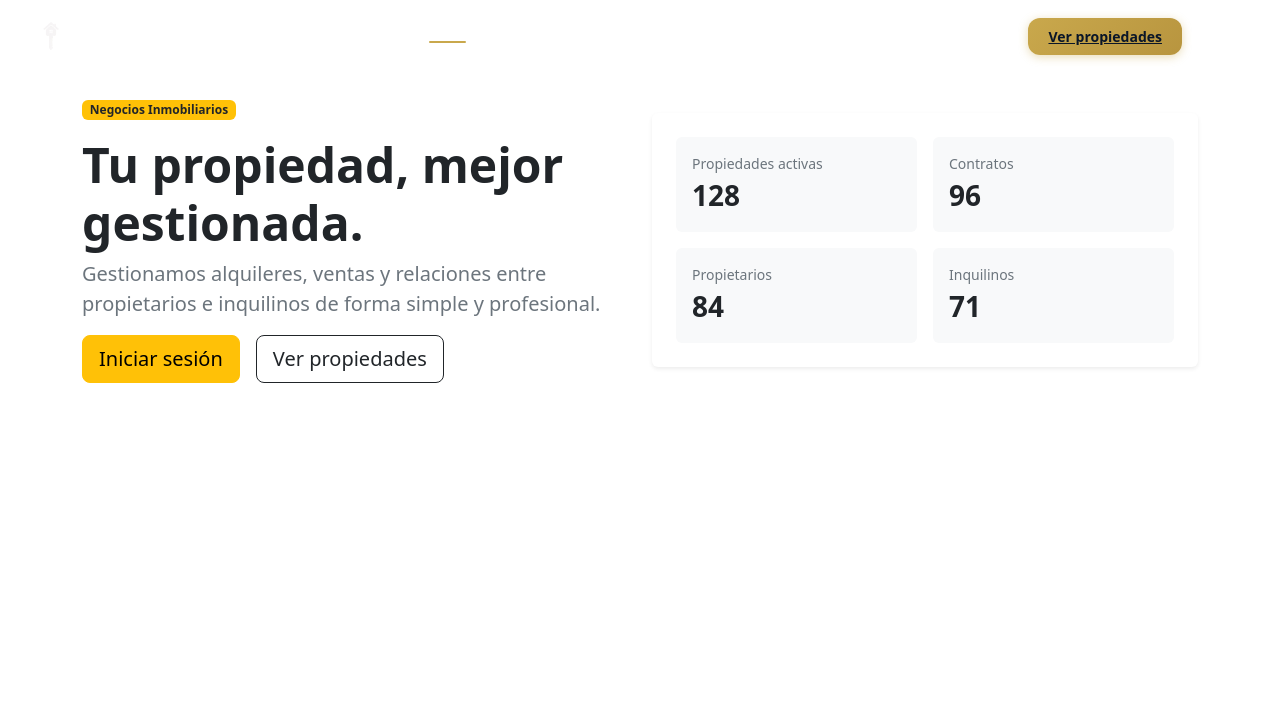
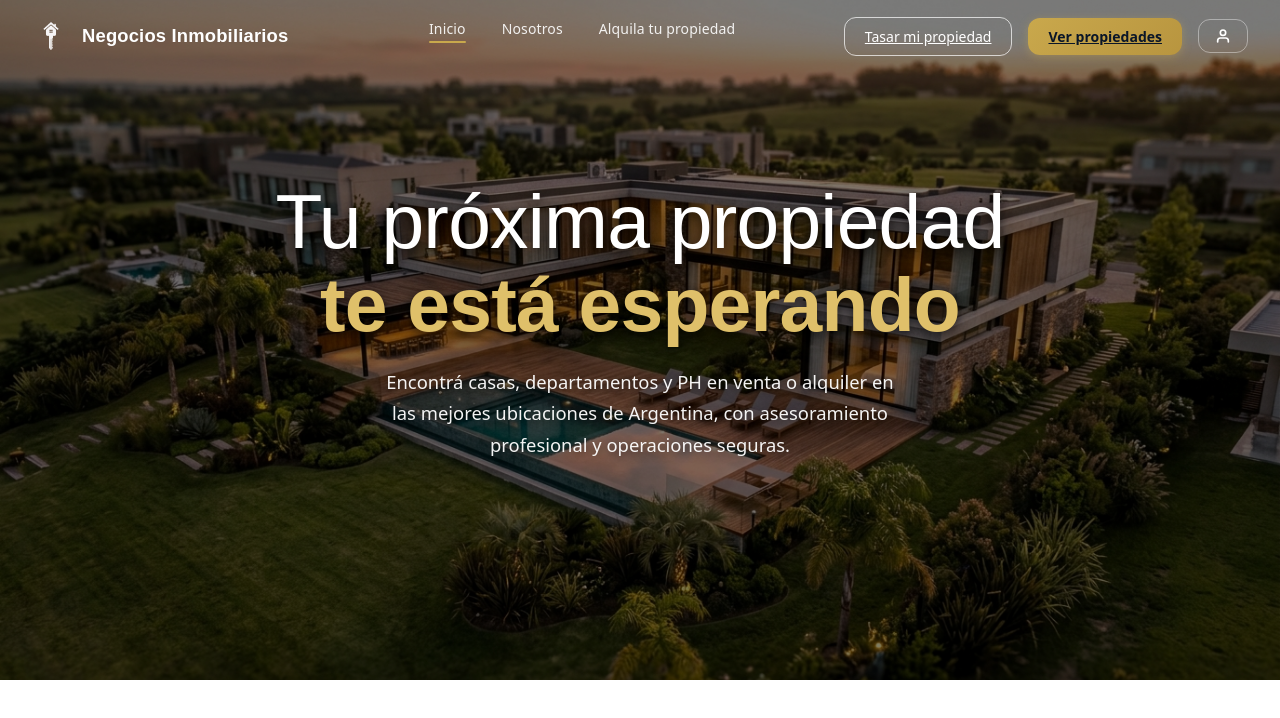
Before and after one commit to agustinaojeda/negocios-inmobiliarios, a React (Vite) app: page / in a window 1280 px wide. Shown: the top 718 px of the page. Built offline with nearby package versions, Linux system fonts and the light colour scheme.

Commit message:
Hero
Hero con imagen de fondo y estilo en textos

```diff
--- /dev/null
+++ b/src/features/contacto/pages/ContactoPage.jsx
@@ -0,0 +1,8 @@
+export default function ContactoPage() {
+  return (
+    <section className="container py-5">
+      <h1>Contacto</h1>
+      <p>Página de contacto.</p>
+    </section>
+  )
+}
--- /dev/null
+++ b/src/features/home/components/Hero.css
@@ -0,0 +1,60 @@
+.hero-section {
+  position: relative;
+  width: 100%;
+  height: 85vh; /* Ocupa el 85% del alto de la pantalla */
+  background-size: cover;
+  background-position: center;
+  background-repeat: no-repeat;
+}
+
+.hero-overlay {
+  position: absolute;
+  top: 0;
+  left: 0;
+  width: 100%;
+  height: 100%;
+  background-color: rgba(0, 0, 0, 0.5); /* Capa oscura al 50% de opacidad */
+  z-index: 1; /* Se asegura de estar sobre la foto pero bajo el texto */
+}
+
+.hero-content {
+  position: relative;
+  z-index: 2; /* Levanta el texto y los botones por encima de la capa oscura */
+  text-shadow: 1px 1px 4px rgba(0,0,0,0.7); /* Le da un leve sombreado al texto para que resalte más */
+}
+.btn-hero-primary {
+  font-size: 0.875rem;
+  font-weight: 600;
+  padding: 0.5rem 1.25rem;
+  border-radius: var(--radius-md);
+  background: linear-gradient(135deg, var(--gold-400), var(--gold-500));
+  color: var(--navy-900);
+  transition: all var(--transition);
+  box-shadow: 0 2px 10px rgba(201, 168, 76, 0.4);
+}
+
+.hero-title {
+  font-family: var(--font-heading);
+  font-size: clamp(2.8rem, 6vw, 5.5rem);
+  font-weight: 400;
+  color: var(--white);
+  line-height: 1.08;
+  letter-spacing: -0.01em;
+  margin-bottom: 1.25rem;
+  text-shadow: 0 4px 16px rgba(0, 0, 0, 0.5), 0 2px 8px rgba(0, 0, 0, 0.4);
+}
+.hero-title strong {
+  font-weight: 600;
+  color: var(--gold-300);
+  display: block;
+}
+
+.hero-subtitle {
+  font-size: clamp(1rem, 2vw, 1.15rem);
+  color: rgba(255, 255, 255, 0.95);
+  max-width: 520px;
+  margin: 0 auto 2.5rem;
+  font-weight: 500;
+  line-height: 1.7;
+  text-shadow: 0 2px 8px rgba(0, 0, 0, 0.5);
+}
--- /dev/null
+++ b/src/features/home/components/Hero.jsx
@@ -0,0 +1,26 @@
+import React from "react";
+import "./Hero.css";
+import heroImg from "../../../assets/hero.jpg"; // Asegurate de la ruta de tu imagen
+
+export default function Hero() {
+  return (
+    <section className="hero-section" style={{ backgroundImage: `url(${heroImg})` }}>
+      {/* Capa oscura y contenedor flex para centrar vertical y horizontalmente */}
+      <div className="hero-overlay d-flex align-items-center text-center">
+        <div className="container hero-content">
+
+          <h1 className="hero-title">
+            Tu próxima propiedad <br /> <strong>te está esperando</strong>
+          </h1>
+
+          <p className="hero-subtitle" >
+            Encontrá casas, departamentos y PH en venta o alquiler en las mejores ubicaciones de Argentina, con asesoramiento profesional y operaciones seguras.
+          </p>
+
+
+
+        </div>
+      </div>
+    </section>
+  );
+}
--- a/src/features/home/pages/HomePage.jsx
+++ b/src/features/home/pages/HomePage.jsx
@@ -1,50 +1,11 @@
+import React from 'react';
+import Hero from "../components/Hero";
+
 export default function HomePage() {
   return (
-    <section className="container py-5 mt-5">
-      <div className="row align-items-center gy-4">
-        <div className="col-lg-6">
-          <span className="badge bg-warning text-dark mb-3">Negocios Inmobiliarios</span>
-          <h1 className="display-5 fw-bold">Tu propiedad, mejor gestionada.</h1>
-          <p className="lead text-secondary">
-            Gestionamos alquileres, ventas y relaciones entre propietarios e inquilinos de forma simple y profesional.
-          </p>
-          <div className="d-flex gap-3 flex-wrap">
-            <a href="/login" className="btn btn-warning btn-lg">Iniciar sesión</a>
-            <a href="/inmuebles" className="btn btn-outline-dark btn-lg">Ver propiedades</a>
-          </div>
-        </div>
+    <main>
+      <Hero />
 
-        <div className="col-lg-6">
-          <div className="card shadow-sm border-0 p-4">
-            <div className="row g-3">
-              <div className="col-6">
-                <div className="bg-light rounded p-3 h-100">
-                  <small className="text-secondary d-block">Propiedades activas</small>
-                  <strong className="fs-3">128</strong>
-                </div>
-              </div>
-              <div className="col-6">
-                <div className="bg-light rounded p-3 h-100">
-                  <small className="text-secondary d-block">Contratos</small>
-                  <strong className="fs-3">96</strong>
-                </div>
-              </div>
-              <div className="col-6">
-                <div className="bg-light rounded p-3 h-100">
-                  <small className="text-secondary d-block">Propietarios</small>
-                  <strong className="fs-3">84</strong>
-                </div>
-              </div>
-              <div className="col-6">
-                <div className="bg-light rounded p-3 h-100">
-                  <small className="text-secondary d-block">Inquilinos</small>
-                  <strong className="fs-3">71</strong>
-                </div>
-              </div>
-            </div>
-          </div>
-        </div>
-      </div>
-    </section>
-  )
+    </main>
+  );
 }
--- a/src/router.jsx
+++ b/src/router.jsx
@@ -10,6 +10,7 @@ import PropietarioPage from './features/propietario/pages/PropietarioPage'
 import InquilinoPage from './features/inquilino/pages/InquilinoPage'
 import AdminPage from './features/admin/pages/AdminPage'
 import InmueblesPage from './features/inmuebles/pages/InmueblesPage'
+import ContactoPage from './features/contacto/pages/ContactoPage'
 
 export const router = createBrowserRouter([
   {
@@ -30,6 +31,7 @@ export const router = createBrowserRouter([
         loader: redirigirSiHaySesion,
         hydrateFallbackElement: <Spinner />,
       },
+      { path: 'contacto', element: <ContactoPage /> },
       { path: 'inmuebles', element: <InmueblesPage /> },
       { path: 'propietario', element: <PropietarioPage />, loader: protegerRuta },
       { path: 'inquilino', element: <InquilinoPage />, loader: protegerRuta },
```
Also changed, not shown: src/assets/hero.jpg (added).
